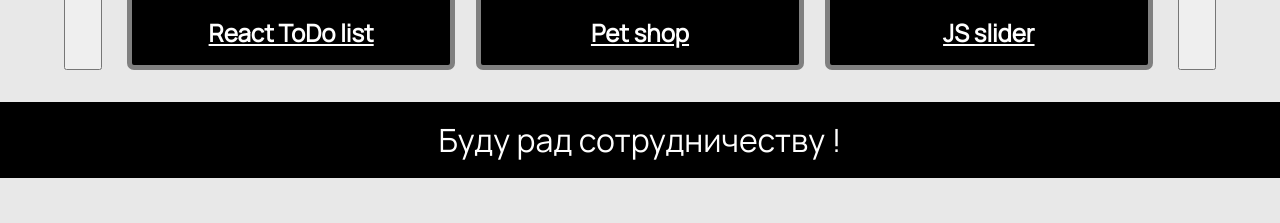
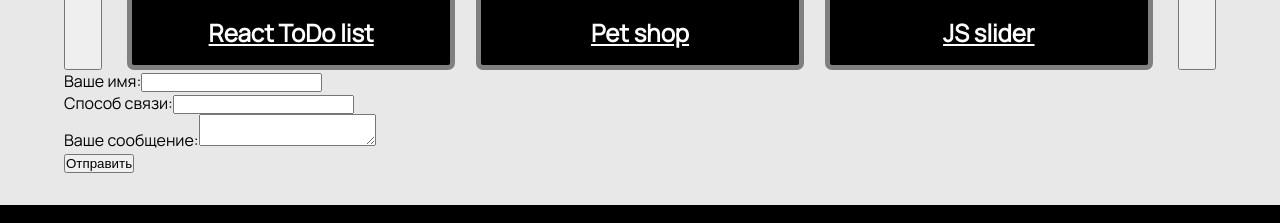
Before and after one commit to beliy-beret/my-resume, a React (Vite) app: page / in a window 1280 px wide. Shown: the part 1235-1458 px from the top of the page. Before the commit the page ends 1413 px from the top, so only its background shows below. Built offline with nearby package versions, Linux system fonts and the light colour scheme.

Commit message:
create and add to App MailForm component

```diff
--- a/package.json
+++ b/package.json
@@ -16,7 +16,8 @@
   "dependencies": {
     "prop-types": "^15.8.1",
     "react": "^18.2.0",
-    "react-dom": "^18.2.0"
+    "react-dom": "^18.2.0",
+    "react-hook-form": "^7.33.1"
   },
   "devDependencies": {
     "eslint": "^8.19.0",
--- a/src/components/App/App.js
+++ b/src/components/App/App.js
@@ -4,6 +4,7 @@ import About from '../About/About';
 import Contacts from '../Contacts/Contacts';
 import Projects from '../Projects/Projects';
 import MyStack from '../MyStack/MyStack';
+import MailForm from '../MailForm/MailForm';
 
 const App = () => {
   return (
@@ -13,6 +14,7 @@ const App = () => {
         <Contacts/>
         <MyStack/>
         <Projects/>
+        <MailForm />
       </div>
       <div className={style.footer}>Буду рад сотрудничеству !</div>
     </>
--- /dev/null
+++ b/src/components/MailForm/MailForm.js
@@ -0,0 +1,29 @@
+import React from 'react';
+import {useForm} from 'react-hook-form';
+
+const MailForm = () => {
+  const {register, handleSubmit} = useForm();
+  const onSubmit = data => console.log(data);
+
+  return (
+    <section>
+      <form onSubmit={handleSubmit(onSubmit)}>
+        <div>
+          <label>Ваше имя:</label>
+          <input {...register('name', {required: true})} />
+        </div>
+        <div>
+          <label>Способ связи:</label>
+          <input {...register('contact', {required: true})}/>
+        </div>
+        <div>
+          <label>Ваше сообщение:</label>
+          <textarea {...register('message')}/>
+        </div>
+        <button type={'submit'}>Отправить</button>
+      </form>
+    </section>
+  );
+};
+
+export default MailForm;
```
Also changed, not shown: 1 other file (tests, documents, lock files or other folders).
